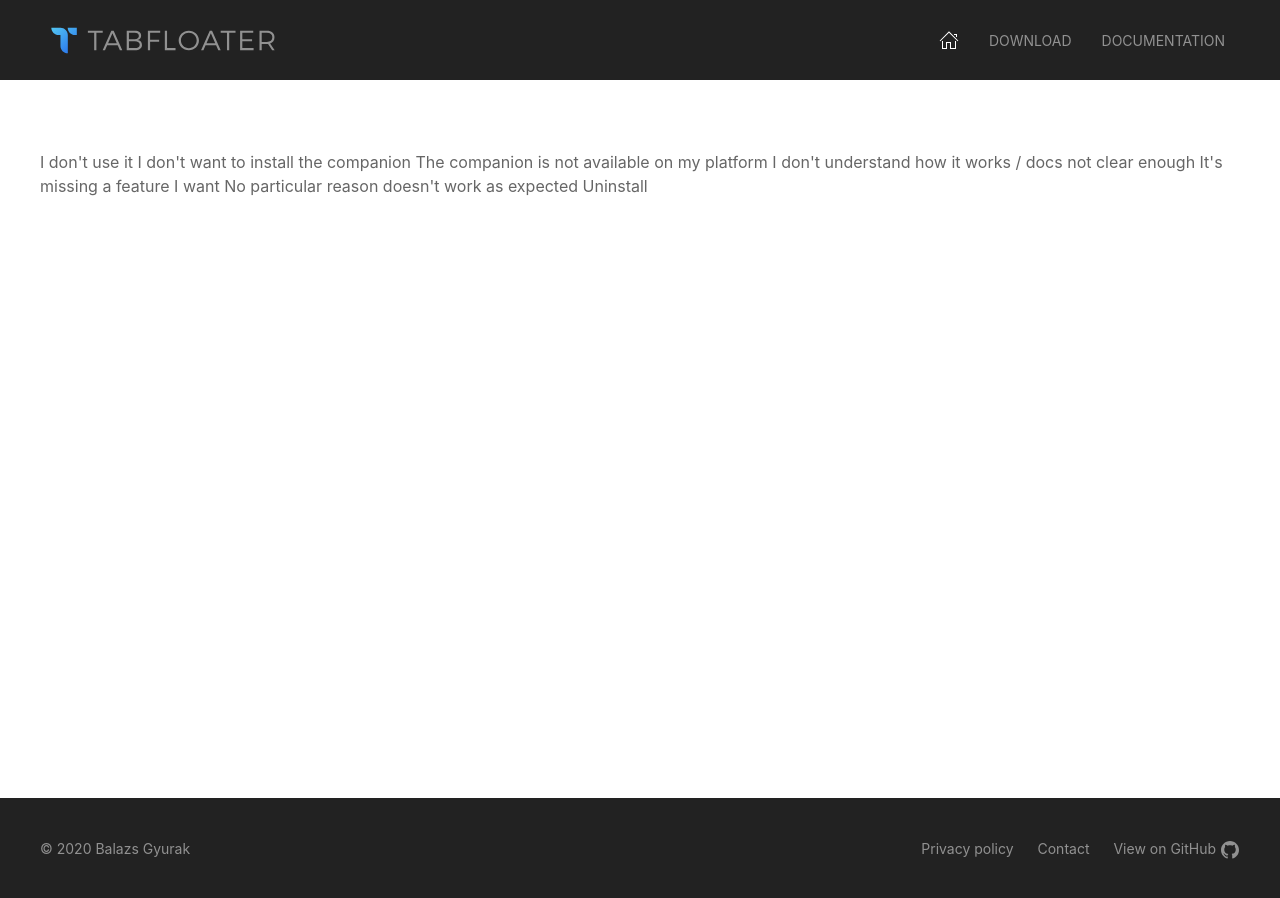
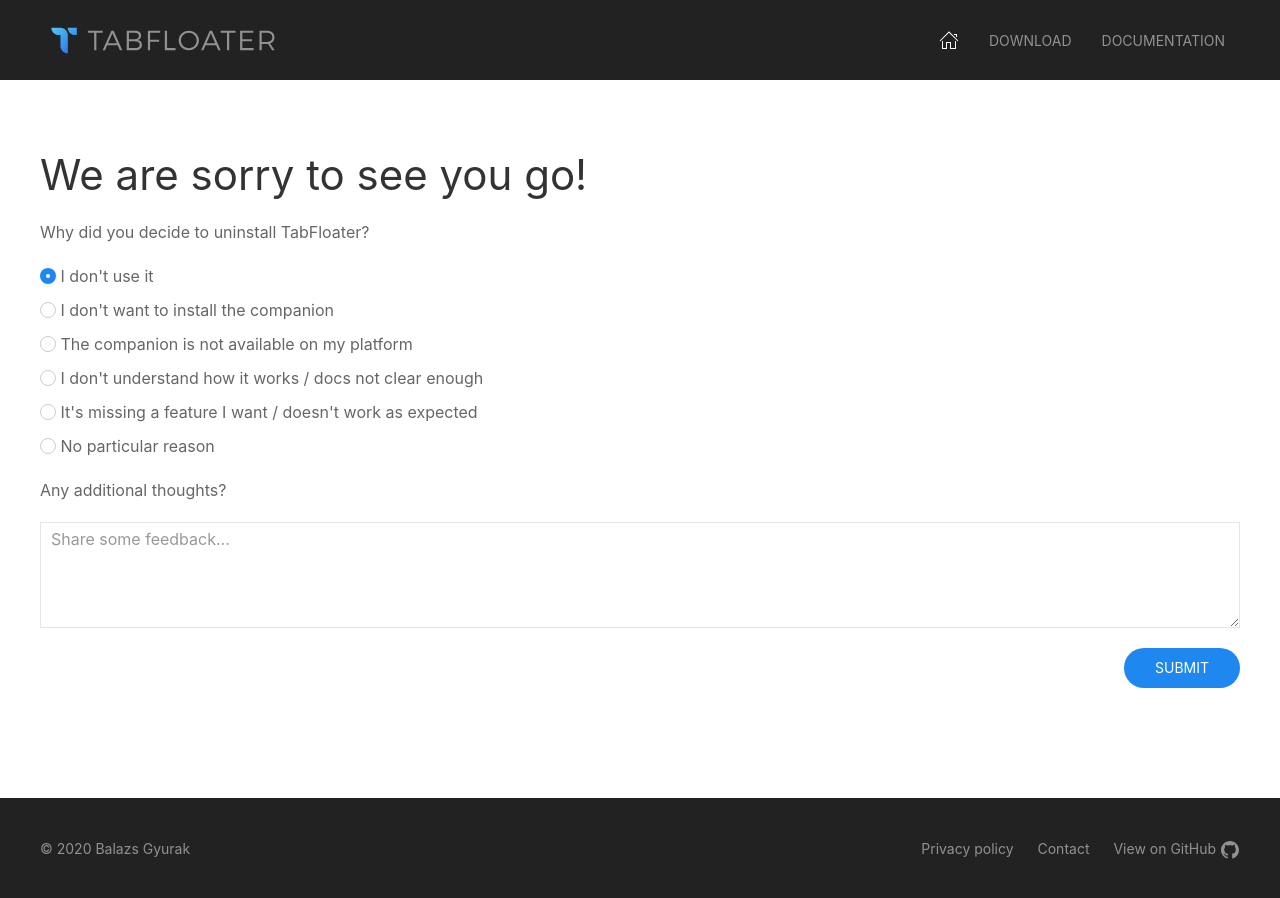
Before and after one commit to tabfloater/tabfloater.github.io, a Jekyll site: the page built from uninstall.html, in a window 1280 px wide. Built offline with Jekyll 4.4.1, drawn with Linux system fonts in a browser that asks for light colours.

Commit message:
Add uninstall page

```diff
--- a/uninstall.html
+++ b/uninstall.html
@@ -19,15 +19,42 @@
 
 <div class="uk-container">
 
-    I don't use it
-    I don't want to install the companion
-    The companion is not available on my platform
-    I don't understand how it works / docs not clear enough
-    It's missing a feature I want
-    No particular reason
-
-    doesn't work as expected
+    <h1>We are sorry to see you go!</h1>
 
 
-    Uninstall
+    <form class="uk-form-stacked">
+        <fieldset class="uk-fieldset">
+
+            <!-- <legend class="uk-legend">Legend</legend> -->
+
+
+
+            <div class="uk-margin">
+                <p>
+                    Why did you decide to uninstall TabFloater?
+                </p>
+                <div class="uk-form-controls">
+                    <ul class="uk-list">
+                        <li><label><input class="uk-radio" type="radio" name="radio2" checked> I don't use it</label></li>
+                        <li><label><input class="uk-radio" type="radio" name="radio2"> I don't want to install the companion</label></li>
+                        <li><label><input class="uk-radio" type="radio" name="radio2"> The companion is not available on my platform</label></li>
+                        <li><label><input class="uk-radio" type="radio" name="radio2"> I don't understand how it works / docs not clear enough</label></li>
+                        <li><label><input class="uk-radio" type="radio" name="radio2"> It's missing a feature I want / doesn't work as expected</label></li>
+                        <li><label><input class="uk-radio" type="radio" name="radio2"> No particular reason</label></li>
+                    </ul>
+                </div>
+            </div>
+
+            <div class="uk-margin">
+                <p>
+                    Any additional thoughts?
+                </p>
+                <div class="uk-form-controls">
+                    <textarea class="uk-textarea" rows="4" placeholder="Share some feedback..."></textarea>
+                </div>
+            </div>
+
+            <button class="uk-button uk-button-primary uk-border-pill uk-align-right">Submit</button>
+        </fieldset>
+    </form>
 </div>
```
